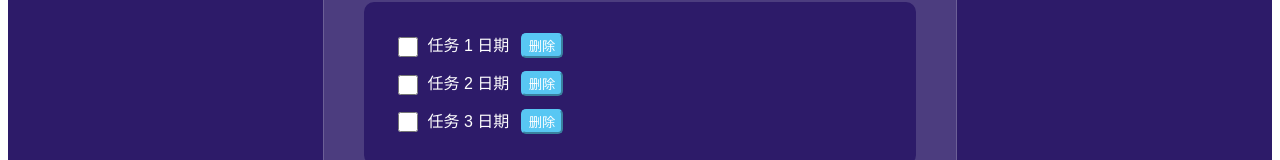
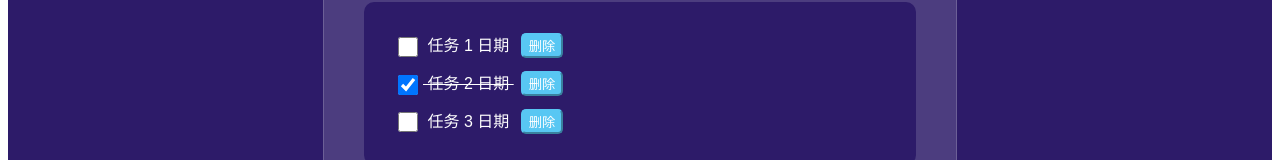
Before and after one commit to WuYujie666/todoList, a Vue app: page / in a window 1280 px wide. Shown: the part 369-529 px from the top of the page. Built offline with nearby package versions, Linux system fonts and the light colour scheme; the HTML template or start-up script is replaced by a standard one.

Commit message:
修完了隐藏后复选框复原的bug

```diff
--- a/src/components/TodoItem.vue
+++ b/src/components/TodoItem.vue
@@ -1,13 +1,7 @@
 <template>
     <li v-bind:class="{ completed: item.completed }">
         <!-- 不要把v-on:click写在这里，会变成点字变 -->
-        <input
-            type="checkbox"
-            id="item"
-            name="item"
-            v-bind:checked="item.completed"
-            v-on:click="toggleCompleted"
-        />
+        <input type="checkbox" id="item" name="item" v-model="item.completed" />
         {{ item.content }}
         日期
         <button @click="deleteItem">删除</button>
@@ -19,14 +13,11 @@ import { type Item } from '@/types'
 const itemObj = defineProps<{ item: Item }>()
 let item = itemObj.item
 
-const emit = defineEmits(['toggleCompleted', 'deleteItem'])
+const emit = defineEmits(['deleteItem'])
 
-function toggleCompleted() {
-    emit('toggleCompleted')
-    // item.completed = !item.completed//无法访问
-}
 function deleteItem() {
-    emit('deleteItem')
+    emit('deleteItem', item.id)
+    console.log('子删除' + item.id)
 }
 // vue中最好不要直接操作dom。if (item.completed) document.getElementById('item').classList.remove('completed')
 // else document.getElementById('item').classList.add('completed')
--- a/src/components/TodoList.vue
+++ b/src/components/TodoList.vue
@@ -7,14 +7,16 @@ import { type Item } from '@/types'
 let id = 0
 const todoList = ref<Array<Item>>([
     { id: id++, content: '任务 1', completed: false },
-    { id: id++, content: '任务 2', completed: false },
+    { id: id++, content: '任务 2', completed: true },
     { id: id++, content: '任务 3', completed: false },
 ])
 let isDisplay = ref(false)
 const filteredTodos = computed(() => {
     return isDisplay.value ? todoList.value.filter((item: Item) => !item.completed) : todoList.value
 })
-
+function getIndexById(idToFind: number): number {
+    return todoList.value.findIndex((element) => element.id === idToFind)
+}
 // const incompletedList = computed(
 //     () => <Item[]>todoList.value.filter((item: Item) => item.completed == false),
 // )
@@ -42,24 +44,15 @@ const filteredTodos = computed(() => {
             />
             <FilterButton v-model="isDisplay" />
             <ul>
+                <!-- <li v-for="(item, index) in todoList" 这里第二个参数无论形参什么名字，实参都是index。如果你可能删除元素，那么不要用index-->
                 <TodoItem
-                    v-for="(item, id) in filteredTodos"
-                    :key="id"
+                    v-for="item in filteredTodos"
+                    :key="item.id"
                     :item="item"
-                    v-on:toggleCompleted="
-                        (id: number) => {
-                            const target = todoList.find((item: Item) => {
-                                console.log(item.id + id)
-                                return item.id === id
-                            })
-                            if (target) {
-                                target.completed = !target.completed
-                                console.log('修改成功')
-                            } else console.log('查找不到' + item.id)
-                        }
-                    "
                     v-on:deleteItem="
-                        () => todoList.splice(id, 1) //这个地方就是不能.value
+                        (itemId) => {
+                            todoList.splice(getIndexById(itemId), 1)
+                        } //这个地方就是不能.value
                     "
                 />
                 <!--  切换真假 是=!，不是!= -->
```
